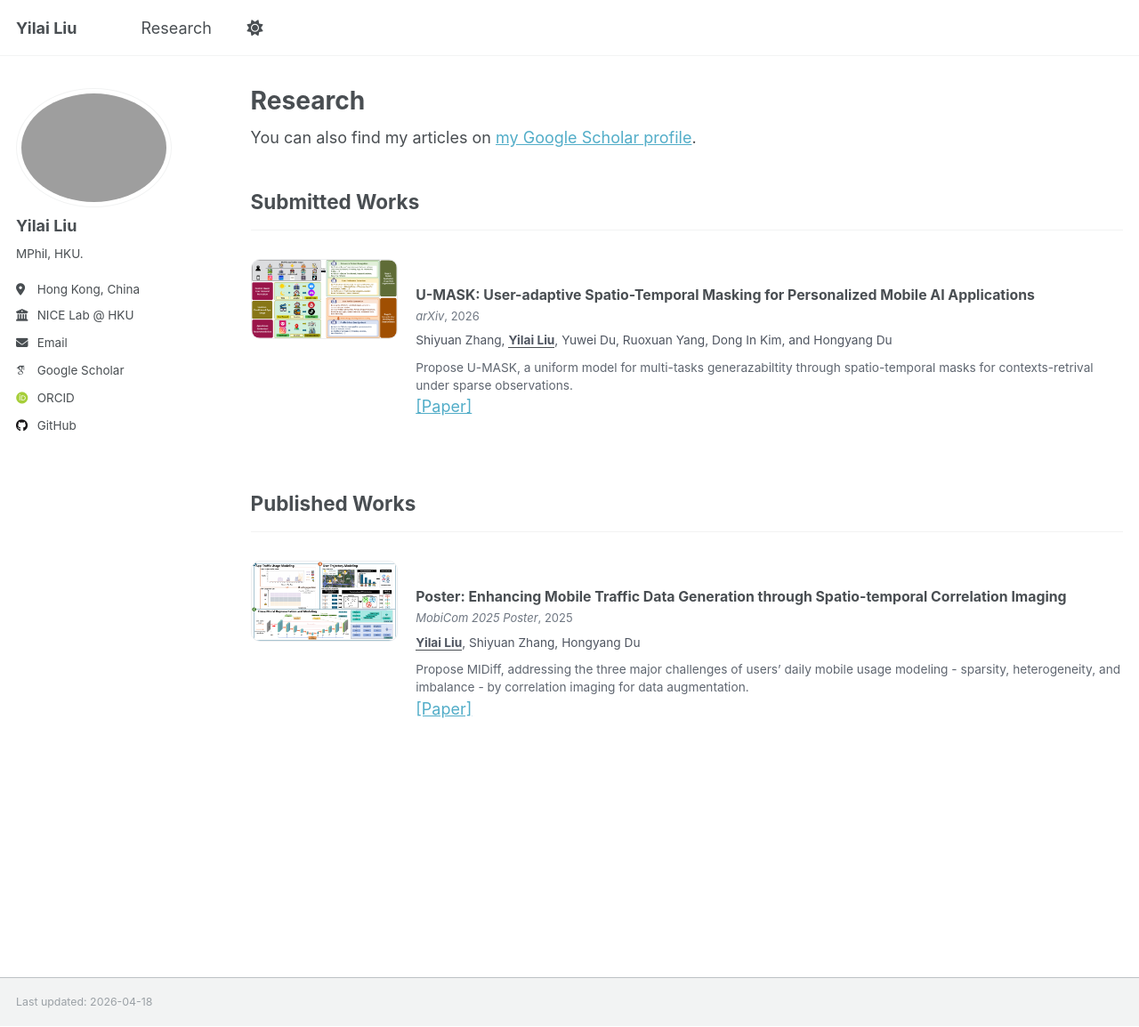
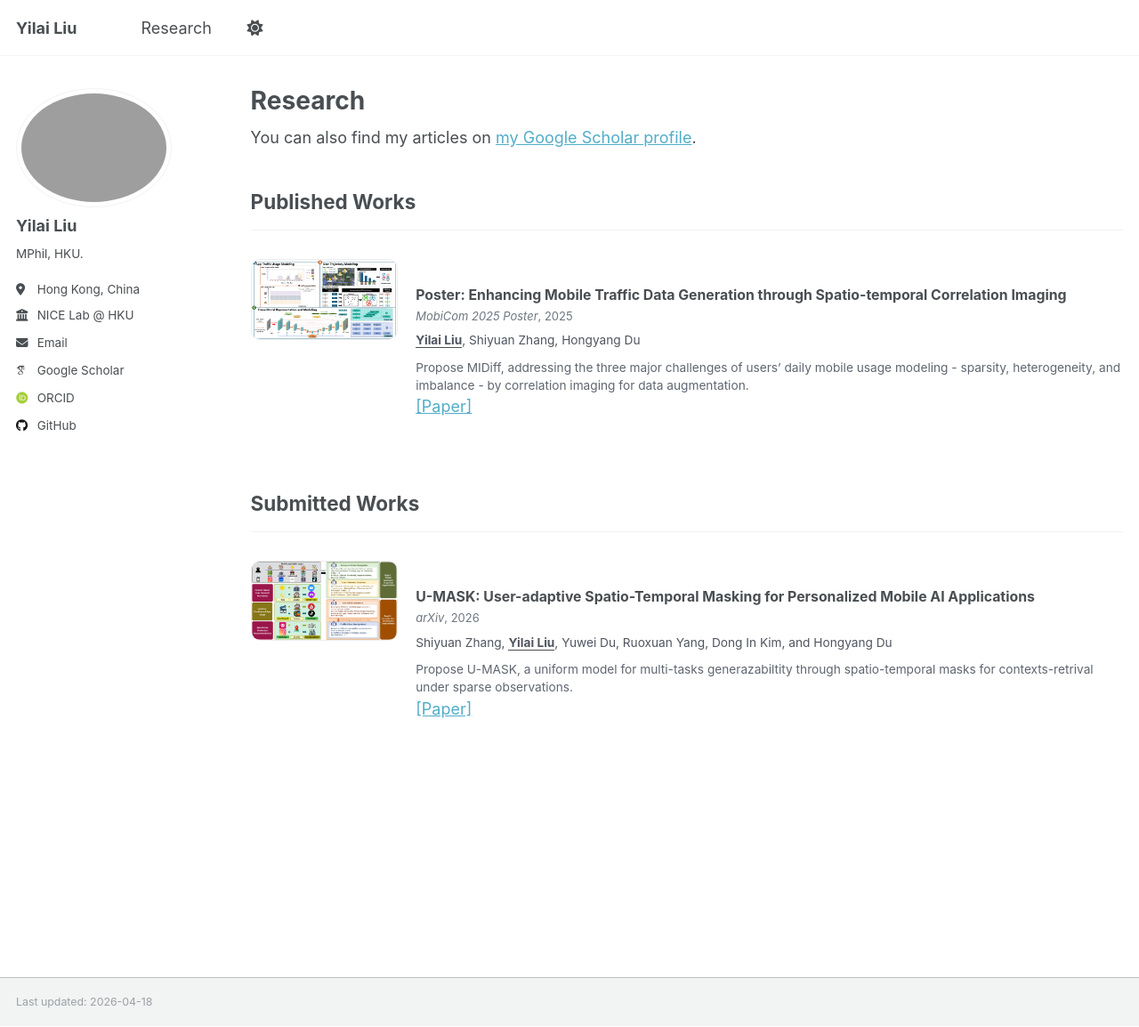
Before and after one commit to YilaiLiu-HKU/yilailiu-hku.github.io, a Jekyll site: the page built from _pages/publications.html, in a window 1280 px wide and 1154 px high. Shown: the whole window at 89% size. Built offline with Jekyll 4.4.1, drawn with Linux system fonts in a browser that asks for light colours; some web fonts are replaced; some of the changed lines change nothing that is shown.

```diff
--- a/_config.yml
+++ b/_config.yml
@@ -79,10 +79,10 @@
 
 # Publication Category - The following the list of publication categories and their headings
 publication_category:
+  published:
+    title: 'Published Works'
   submitted:
     title: 'Submitted Works'
-  published:
-    title: 'Published Works'
 
 # Site Settings
 teaser                   :  # filename of teaser fallback teaser image placed in /images/, .e.g. "500x300.png"
```
Also changed, not shown: 1 other file.
